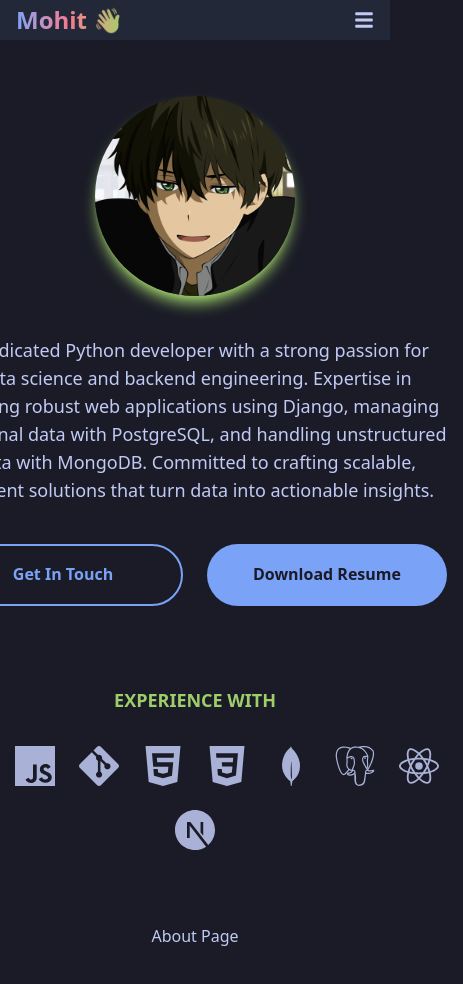
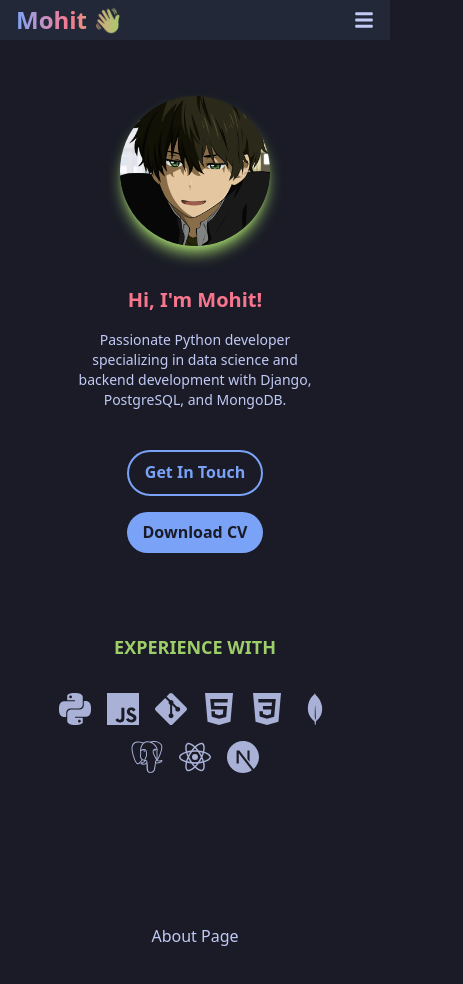
Before and after one commit to 03MKY/portfolio, a Next.js app: page / in a window 390 px wide. Shown: the top 984 px of the page, 463 px wide, since content can reach past the window. Built offline with nearby package versions, Linux system fonts and the light colour scheme.

Commit message:
feat: enhance ui responsiveness and styling
- shorten bio description in mock data
- add mobile-responsive layout for buttons, icons, and text sizing
- implement linear gradient hover effect on links using accent and secondary colors
- fix unescaped entity in page text for lint compliance

```diff
--- a/app/globals.css
+++ b/app/globals.css
@@ -40,4 +40,8 @@ body {
   .link {
     @apply hover:text-accent transition duration-200;
   }
+
+  .icons {
+    @apply w-8 h-8 md:w-10 md:h-10;
+  }
 }
--- a/app/page.tsx
+++ b/app/page.tsx
@@ -29,16 +29,22 @@ export default function Home() {
           <Image
             src={userData.dpImage}
             alt=""
-            width={200}
-            height={200}
-            className="rounded-full shadow-lg shadow-accent"
+            width={150}
+            height={150}
+            className="rounded-full shadow-lg shadow-accent md:w-50 md:h-50"
           />
+
           {/* Bio Data */}
-          <div className="max-w-175 text-center text-lg font-medium">
-            {userData.bio}
+          <div>
+            <h1 className="text-xl md:text-4xl font-bold text-secondary mb-4">
+               Hi, I&apos;m {userData.name}!
+            </h1>
+            <div className="max-w-175 px-4 md:px-20 text-center text-sm md:text-lg font-medium">
+              {userData.bio}
+            </div>
           </div>
           {/* Resume and LinkedIn */}
-          <div className="flex space-x-6">
+          <div className="flex flex-col sm:flex-row gap-4 sm:gap-6">
             <Button
               label="Get In Touch"
               onClick={() =>
@@ -49,7 +55,7 @@ export default function Home() {
               variant="secondary"
             />
             <Button
-              label="Download Resume"
+              label="Download CV"
               onClick={() => window.open(userData.resumePdf)}
               variant="primary"
             />
@@ -58,16 +64,16 @@ export default function Home() {
           {/* Skills */}
           <div className="flex flex-col flex-wrap gap-4 justify-center text-accent mt-10">
             <h3 className="text-lg font-semibold">EXPERIENCE WITH</h3>
-            <div className="flex flex-wrap gap-6 justify-center mt-4 text-secondary-foreground">
-              <SiPython size={40} />
-              <SiJavascript size={40} />
-              <SiGit size={40} />
-              <SiHtml5 size={40} />
-              <SiCss3 size={40} />
-              <SiMongodb size={40} />
-              <SiPostgresql size={40} />
-              <SiReact size={40} />
-              <SiNextdotjs size={40} />
+            <div className="flex flex-wrap gap-4 md:gap-6 justify-center mt-4 text-secondary-foreground">
+              <SiPython className="icons" />
+              <SiJavascript className="icons" />
+              <SiGit className="icons" />
+              <SiHtml5 className="icons" />
+              <SiCss3 className="icons" />
+              <SiMongodb className="icons" />
+              <SiPostgresql className="icons" />
+              <SiReact className="icons" />
+              <SiNextdotjs className="icons" />
             </div>
           </div>
         </div>
--- a/assets/mockData.ts
+++ b/assets/mockData.ts
@@ -10,7 +10,7 @@ export interface PortfolioData {
 
 const userData: PortfolioData = {
   name: "Mohit",
-   bio: "A dedicated Python developer with a strong passion for data science and backend engineering. Expertise in building robust web applications using Django, managing relational data with PostgreSQL, and handling unstructured data with MongoDB. Committed to crafting scalable, efficient solutions that turn data into actionable insights.",
+   bio: "Passionate Python developer specializing in data science and backend development with Django, PostgreSQL, and MongoDB.",
   dpImage: "/anime.jpg",
   resumePdf: "/resume.pdf",
   skills: ["React", "Next.js", "TypeScript"],
--- a/compnents/core/Button.tsx
+++ b/compnents/core/Button.tsx
@@ -10,7 +10,7 @@ export default function Button(props: ButtonProps) {
   return (
     <button
       className={clsx(
-        "p-4 font-bold rounded-4xl w-60 transition-all duration-300 text-background cursor-pointer hover:scale-105",
+        "px-4 py-2 font-semibold md:font-bold rounded-4xl w-full sm:w-36 md:w-60 transition-all duration-300 text-background cursor-pointer hover:scale-105",
         props.variant === "primary"
           ? "bg-primary"
           : "border-2 border-primary text-primary",
```
